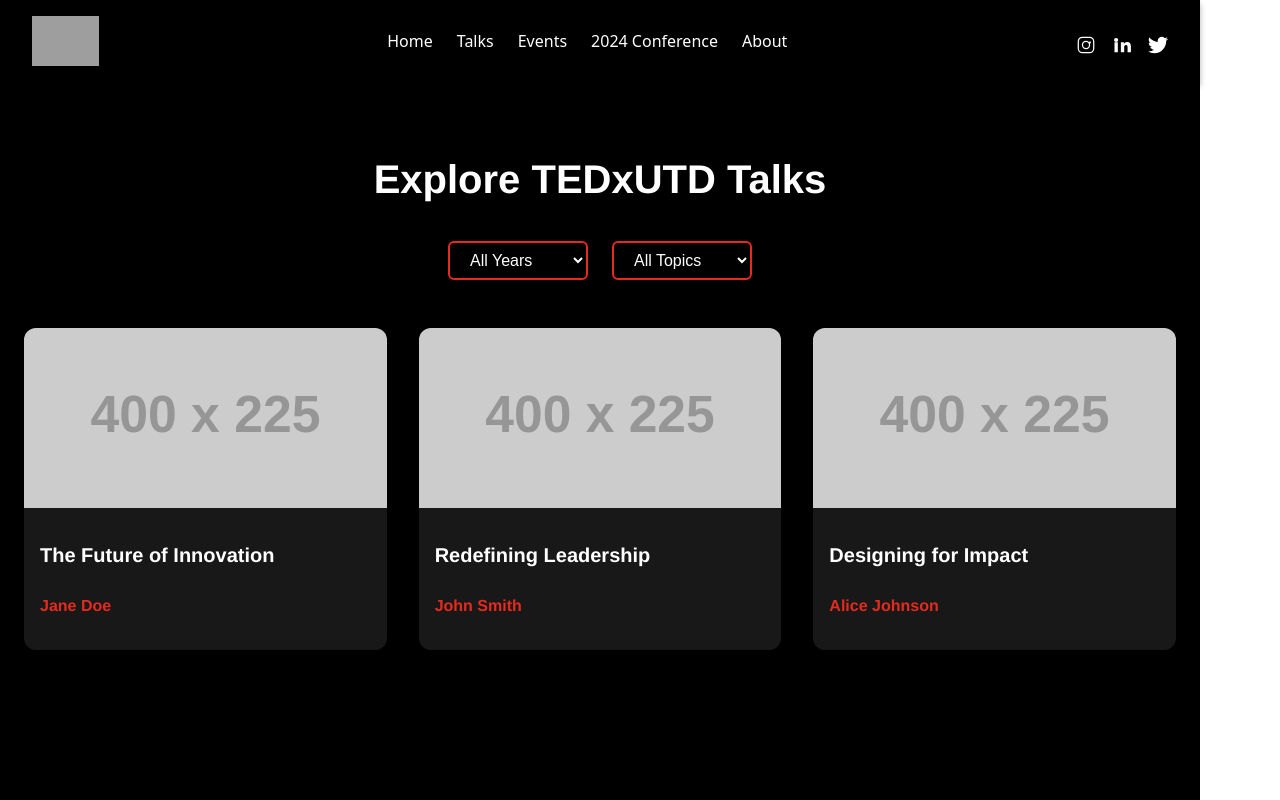
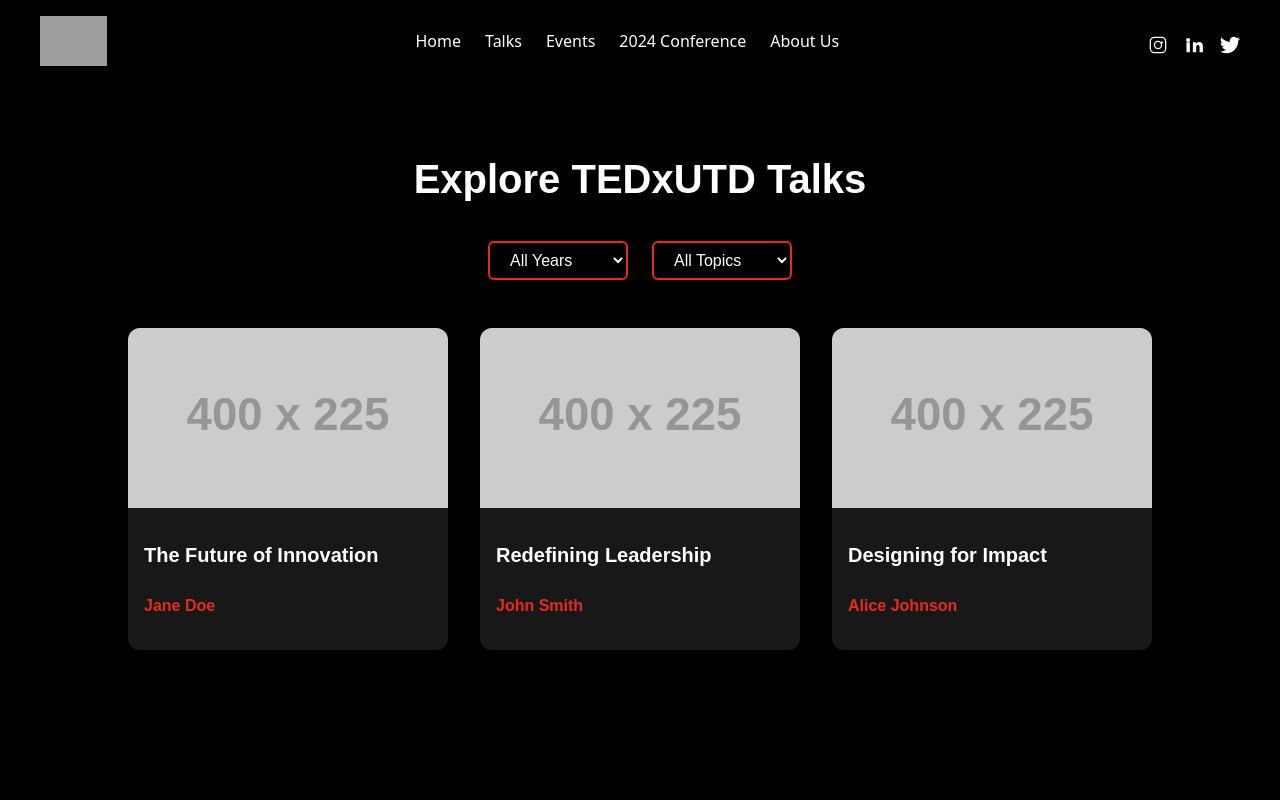
Before and after one commit to shriya77/TedxUTD, a React (Vite) app: page /talks in a window 1280 px wide. Shown: the top 800 px of the page. Built offline with nearby package versions, Linux system fonts and the light colour scheme; grey boxes are pictures that could not be loaded.

Commit message:
space on right removed

```diff
--- a/src/AboutPage.jsx
+++ b/src/AboutPage.jsx
@@ -41,7 +41,8 @@
     fontFamily: "sans-serif",
     minHeight: "100vh",
     boxSizing: "border-box",
-    overflowX: "hidden",
+    overflowX: "auto",
+    minWidth: "100vw",
   };
   const heroSection = {
     padding: "80px 0 80px 0",
--- a/src/Conference2024Page.jsx
+++ b/src/Conference2024Page.jsx
@@ -30,21 +30,12 @@
   return (
     <>
       <style>{`
-        .container {
-          box-sizing: border-box;
-          max-width: 100%;
-          overflow-x: hidden;
-          background-color: #000000;
-          color: white;
-          font-family: sans-serif;
-          margin: 0;
-          padding: 0;
-        }
         .section {
           padding: 3rem 1.5rem;
           box-sizing: border-box;
           max-width: 100%;
           overflow-x: hidden;
+          width: 100%;
         }
         .section.px-md {
           padding-left: 5rem;
@@ -89,8 +80,7 @@
           grid-template-columns: 1fr;
           gap: 2rem;
           max-width: 1200px;
-          margin-left: auto;
-          margin-right: auto;
+          width: 100%;
           box-sizing: border-box;
           overflow-x: hidden;
         }
@@ -134,8 +124,7 @@
           grid-template-columns: 1fr;
           gap: 2rem;
           max-width: 1200px;
-          margin-left: auto;
-          margin-right: auto;
+          width: 100%;
           box-sizing: border-box;
           overflow-x: hidden;
         }
@@ -191,8 +180,7 @@
           grid-template-columns: 1fr;
           gap: 2rem;
           max-width: 1200px;
-          margin-left: auto;
-          margin-right: auto;
+          width: 100%;
           box-sizing: border-box;
           overflow-x: hidden;
         }
@@ -233,6 +221,7 @@
           box-sizing: border-box;
           max-width: 100%;
           overflow-x: hidden;
+          margin-top: auto;
         }
         .cta-button {
           background-color: #e62b1e;
@@ -255,7 +244,21 @@
           background-color: #b52316;
         }
       `}</style>
-      <div className="container">
+      <div
+        style={{
+          backgroundColor: "black",
+          color: "white",
+          fontFamily: "sans-serif",
+          margin: 0,
+          padding: 0,
+          minHeight: "100vh",
+          display: "flex",
+          flexDirection: "column",
+          overflowX: "hidden",
+          boxSizing: "border-box",
+        }}
+      >
+        <div style={{ flex: 1, display: "flex", flexDirection: "column" }}>
           {/* Hero Title */}
           <section className="section text-center">
             <h1>TEDxUTD 2024 Conference</h1>
@@ -326,6 +329,7 @@
             </Link>
           </section>
         </div>
+      </div>
     </>
   );
 };
--- a/src/EventsPage.jsx
+++ b/src/EventsPage.jsx
@@ -68,7 +68,8 @@
     minHeight: "100vh",
     fontFamily: "sans-serif",
     padding: "48px 24px",
-    overflowX: "hidden",
+    overflowX: "auto",
+    minWidth: "100vw",
     boxSizing: "border-box",
   };
 
--- a/src/HomePage.jsx
+++ b/src/HomePage.jsx
@@ -137,7 +137,16 @@
         color: "white",
         fontFamily: "sans-serif",
         overflowX: "hidden",
+        overflowY: "auto",
         boxSizing: "border-box",
+        margin: 0,
+        padding: 0,
+        width: "100%",
+        minWidth: "100vw",
+        minHeight: "100vh",
+        height: "100%",
+        display: "flex",
+        flexDirection: "column",
       }}
     >
       {/* Hero Section */}
@@ -231,7 +240,7 @@
       <section
         style={{
           padding: "5rem 1.5rem",
-          backgroundColor: "#111",
+          backgroundColor: "black",
           color: "white",
           textAlign: "center",
           marginTop: "4rem",
--- a/src/TalksPage.jsx
+++ b/src/TalksPage.jsx
@@ -62,14 +62,10 @@
 
   const styles = {
     page: {
-      backgroundColor: "black",
-      color: "white",
-      minHeight: "100vh",
-      fontFamily: "'Helvetica Neue', Helvetica, Arial, sans-serif",
+      maxWidth: "1200px",
+      margin: "0 auto",
       padding: "48px 24px",
       boxSizing: "border-box",
-      maxWidth: "1200px",
-      margin: "0 auto",
       overflowX: "hidden",
     },
     title: {
@@ -235,7 +231,24 @@
   const [hoveredCardId, setHoveredCardId] = useState(null);
 
   return (
+    <div
+      style={{
+        backgroundColor: "black",
+        color: "white",
+        fontFamily: "sans-serif",
+        overflowX: "auto",
+        boxSizing: "border-box",
+        margin: 0,
+        padding: 0,
+        minHeight: "100vh",
+        display: "flex",
+        minWidth: "100vw",
+        flexDirection: "column",
+      }}
+    >
+      <div style={{ flex: 1, display: "flex", flexDirection: "column" }}>
         <div style={styles.page}>
+          <div style={{ flex: 1 }}>
             {/* Title */}
             <h1 style={styles.title}>Explore TEDxUTD Talks</h1>
 
@@ -316,6 +329,9 @@
                 </div>
               ))}
             </div>
+          </div>
+        </div>
+      </div>
 
       {/* Modal */}
       {selectedTalk && (
--- a/src/components/Header.jsx
+++ b/src/components/Header.jsx
@@ -112,12 +112,10 @@
   // Handlers for nav link hover effects
   const handleMouseEnter = (e) => {
     e.target.style.color = linkHoverStyle.color;
-    e.target.style.textDecoration = "underline";
   };
 
   const handleMouseLeave = (e) => {
     e.target.style.color = linkStyle.color;
-    e.target.style.textDecoration = "none";
   };
 
   // Handlers for social link hover effects
@@ -148,7 +146,7 @@
             { to: "/talks", label: "Talks" },
             { to: "/events", label: "Events" },
             { to: "/conference2024", label: "2024 Conference" },
-            { to: "/about", label: "About" },
+            { to: "/about", label: "About Us" },
           ].map((item, idx) => (
             <Link
               key={idx}
```
Lines whose indentation alone changed are shown as unchanged.
